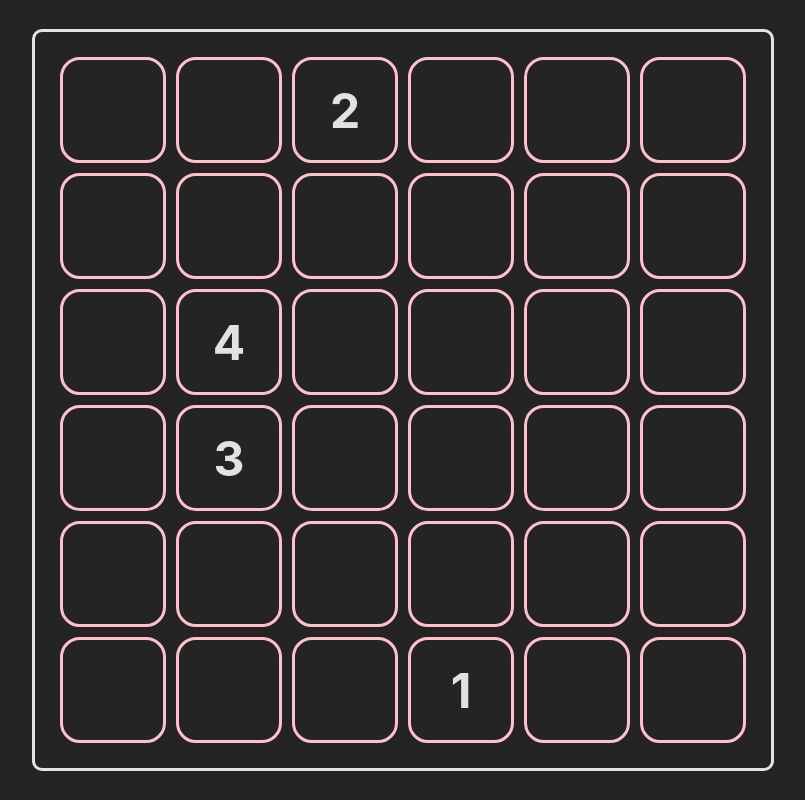
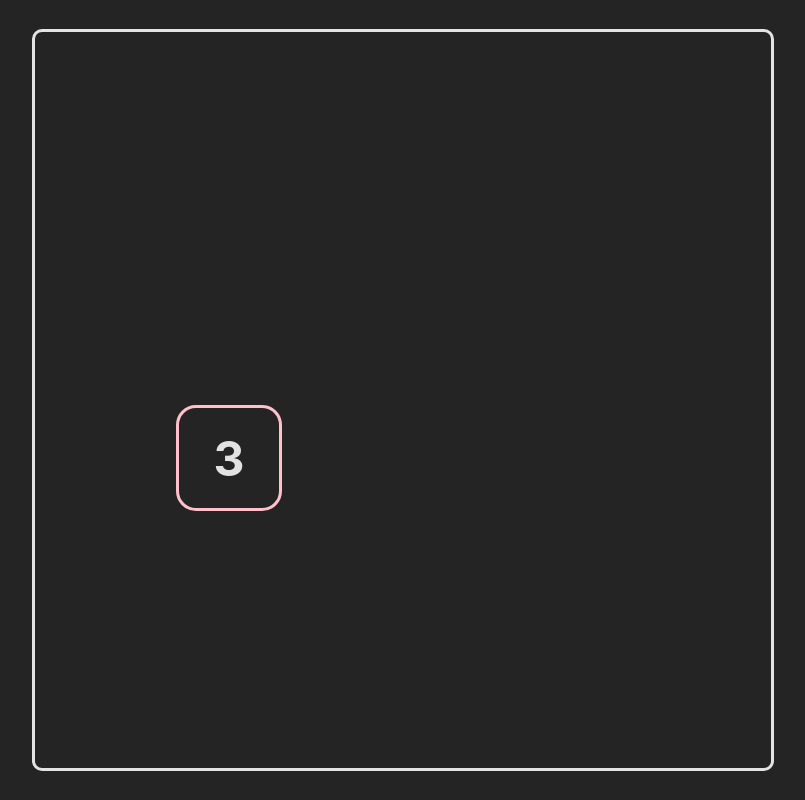
Before and after one commit to hkhaung/webdev-projects, a React (Vite) app in the folder simple-memory-game/simple-memory-game/: page / in a window 1280 px wide. Shown: the whole page, without its empty margins (237-1042 px from the left). Built offline with nearby package versions, Linux system fonts and the light colour scheme.

Commit message:
reorganized code - idle and game boards working
todo: implement game logic

```diff
--- a/simple-memory-game/simple-memory-game/src/App.jsx
+++ b/simple-memory-game/simple-memory-game/src/App.jsx
@@ -1,29 +1,20 @@
 import { useState, useEffect } from 'react';
 import './App.css'
 import Level from './components/Level/Level';
-import Board from './components/Board/Board';
 
 function App() {
-  const [gameStarted, setGameStarted] = useState(false);
+  const [winLose, setWinLose] = useState(null);
   const [level, setLevel] = useState(0);
+
+  useEffect(() => {
+    if (winLose === 1) {
+      setLevel((prevLevel) => prevLevel + 1);
+    }
+  }, [winLose]);
 
   return (
     <>
-      {/* <div className={`menu ${gameStarted} ? 'display-none' : ''`}>
-        <Board
-          started={gameStarted}
-          setStarted={setGameStarted}
-          maxNumber={18}
-          totalCells={36}
-        />
-      </div> */}
-
-      <div className='game'>
-        {/* {gameStarted && (
-          <Level started={gameStarted} setStarted={setGameStarted} level={level} />
-        )} */}
-        <Level started={gameStarted} setStarted={setGameStarted} level={level} />
-      </div>
+      <Level level={level} setWinLose={setWinLose} />
     </>
   )
 }
--- a/simple-memory-game/simple-memory-game/src/components/Board/Board.css
+++ b/simple-memory-game/simple-memory-game/src/components/Board/Board.css
@@ -94,3 +94,34 @@
 .flipped {
   visibility: hidden;
 }
+
+
+/* timer bar styling */
+.timerbar {
+  width: 100%;
+  height: 20px;
+  border: solid 1px;
+  border-radius: 10px;
+  color: transparent;
+  background-color: #e0e0e0;
+  overflow: hidden;
+
+  margin-bottom: 25px;
+}
+
+.timerbar div {
+  height: 100%;
+  width: 100%;
+  border-radius: 10px;
+  background-color: pink;
+  animation: fill 10s linear backwards;
+}
+
+@keyframes fill {
+  from {
+    width: 125%;
+  }
+  to {
+    width: 0%;
+  }
+}
--- a/simple-memory-game/simple-memory-game/src/components/Board/Board.jsx
+++ b/simple-memory-game/simple-memory-game/src/components/Board/Board.jsx
@@ -1,7 +1,7 @@
 import { useEffect, useState, useMemo } from 'react';
 import './Board.css';
 
-function TimerBar( {isVisible}) {
+function TimerBar({ isVisible=false }) {
   return (
     <>
       <div className={`timerbar ${isVisible ? 'visible' : 'hidden'}`}>
@@ -11,56 +11,36 @@ function TimerBar( {isVisible}) {
   )
 }
 
-function Card( { textNumber='', isVisible=false, setFlippedCards, setBoardVisible } ) {
+function Card( { textNumber='', isVisible=true } ) {
   const [isFlipped, setIsFlipped] = useState(false);
 
   function handleFlip() {
-    setIsFlipped(false);
-
-    let isSequential = true;
-    setFlippedCards((prevNum) => {
-      if (prevNum !== Number(textNumber)) {
-        isSequential = false;
+    setIsFlipped((prev) => !prev);
   }
 
-      if (!isSequential) {
-        setBoardVisible(false);
-      }
-
-      prevNum = Number(textNumber);
-      return prevNum;
-    });
-  }
-
-  useEffect(() => {
-    const timer = setTimeout(() => {
-      setIsFlipped(true);
-    }, 10000);
-
-    return () => clearTimeout(timer);
-  }, []);
-
   return (
-    <div
-      className={`card`}
-      onClick={handleFlip}
-    >
-      {!isVisible && (<div>{textNumber}</div>)}
+    <>
     {isVisible && (
-        <div className={`${isFlipped ? 'hidden' : 'visible'}`}>
+      <div className='card'>
         {textNumber}
       </div>
     )}
+
+    {!isVisible && (
+      <div className='card' onClick={handleFlip}>
+        <div className={`${isFlipped ? 'visible' : 'hidden'}`}>{textNumber}</div>
       </div>
+    )}
+    </>
   );
 }
 
-function Board({ started, setStarted, maxNumber=4, totalCells=36 }) {
+function Board({ maxNumber, setWinLose }) {
   function handleStart() {
     setIsFlipping(false);
-    setIsHoverActive(false);
-    setStarted(true);
-    setTimerVisible(true);
+    setVisibleTimer(true);
+    setGameStarted(true);
+    setShowAllCards(true);
 
     setTimeout(() => {
       setVisibleCard(null);
@@ -69,24 +49,9 @@ function Board({ started, setStarted, maxNumber=4, totalCells=36 }) {
     clearInterval();
   }
 
-  function handleChances() {
-    setTimerVisible(false);
-    setBoardVisible(true);
-    setStarted(true);
-    setChancesLeft(chancesLeft - 1);
-  }
-
-  const [visibleCard, setVisibleCard] = useState(0);
-  const [isFlipping, setIsFlipping] = useState(true);
-  const [isHoverActive, setIsHoverActive] = useState(true);
-
-  const [timerVisible, setTimerVisible] = useState(false);
-  const [boardVisible, setBoardVisible] = useState(true);
-  const [chancesLeft, setChancesLeft] = useState(2);
-  const [flippedCardsSequential, setFlippedCardsSequential] = useState(1);
-
   // Generate cardsArray and randomly populate gridArray once using useMemo
   // only recompute if maxNumber or totalCells change
+  const totalCells = 36;
   const { gridArray, numberIndices } = useMemo(() => {
     const cardsArray = Array.from({ length: maxNumber }, (_, i) => i + 1);
     const gridArray = Array.from({ length: totalCells }, () => null);
@@ -106,6 +71,11 @@ function Board({ started, setStarted, maxNumber=4, totalCells=36 }) {
   }, [maxNumber, totalCells]);
 
 
+  const [gameStarted, setGameStarted] = useState(false);
+
+  // visual board + interval
+  const [visibleCard, setVisibleCard] = useState(0);
+  const [isFlipping, setIsFlipping] = useState(true);
   useEffect(() => {
     if (!isFlipping) return;
 
@@ -116,56 +86,65 @@ function Board({ started, setStarted, maxNumber=4, totalCells=36 }) {
     return () => clearInterval(interval);
   }, [isFlipping, numberIndices.length]);
 
+  // timer
+  const [visibleTimer, setVisibleTimer] = useState(false);
   useEffect(() => {
-    const timer = setTimeout(() => {
-      setTimerVisible(false);
+    if (gameStarted) {
+      setTimeout(() => {
+        setVisibleTimer(false);
       }, 10000);
-    return () => clearTimeout(timer);
-  }, []);
+    }
+  });
 
+  // game started
+  const [showAllCards, setShowAllCards] = useState(false)
+  useEffect(() => {
+    if (showAllCards) {
+      setTimeout(() => {
+        setShowAllCards(false);
+      }, 10000);
+    }
+  })
 
   return (
     <>
-      {timerVisible && (<TimerBar isVisible={timerVisible} />)}
-
-      {boardVisible && (
+      {!gameStarted && (
         <div className='board'>
-          <div className={`grid-container ${isHoverActive ? 'hover-enabled' : ''}`}>
+          <div className='grid-container hover-enabled'>
             {gridArray.map((value, index) => (
-                <div key={index} className={`grid-item`}>
+              <div key={index} className={`grid-item ${numberIndices[visibleCard] === index ? 'visible' : 'hidden'}`}>
                 <Card
                   textNumber={value ? value.toString() : ''}
-                    isVisible={started}
-                    setFlippedCards={setFlippedCardsSequential}
-                    setBoardVisible={setBoardVisible}
                 />
               </div>
             ))}
-            {isHoverActive && (
-              <button className="start-btn" onClick={handleStart}>Start</button>
-            )}
+            <button className='start-btn' onClick={handleStart}>Start</button>
           </div>
         </div>
       )}
 
-      {!boardVisible && (
-        <div className="chances-container">
-          {chancesLeft > 0 && (
+      {gameStarted && (
         <>
-              <div>Chances left:{chancesLeft}</div>
-              <button onClick={handleChances}>Continue</button>
+          <TimerBar isVisible={visibleTimer} />
+
+          <div className='board'>
+            <div className='grid-container'>
+              {gridArray.map((value, index) => (
+                <>
+                  <div key={index} className={`grid-item`}>
+                    <Card
+                      textNumber={value ? value.toString() : ''}
+                      isVisible={showAllCards}
+                    />
+                  </div>
+                </>
+              ))}
+            </div>
+          </div>
         </>
       )}
-          {chancesLeft === 0 && (
-            <>
-              <div>Game Over</div>
-              <button onClick={handleChances}>Restart</button>
     </>
-          )}
-        </div>
-      )}
-    </>
-  );
+  )
 }
 
 export default Board;
--- a/simple-memory-game/simple-memory-game/src/components/Level/Level.css
+++ b/simple-memory-game/simple-memory-game/src/components/Level/Level.css
@@ -2,33 +2,3 @@
   font-size: 50px;
   border-radius: 25px;
 }
-
-/* timer bar styling */
-.timerbar {
-  width: 100%;
-  height: 20px;
-  border: solid 1px;
-  border-radius: 10px;
-  color: transparent;
-  background-color: #e0e0e0;
-  overflow: hidden;
-
-  margin-bottom: 25px;
-}
-
-.timerbar div {
-  height: 100%;
-  width: 100%;
-  border-radius: 10px;
-  background-color: pink;
-  animation: fill 10s linear backwards;
-}
-
-@keyframes fill {
-  from {
-    width: 125%;
-  }
-  to {
-    width: 0%;
-  }
-}
--- a/simple-memory-game/simple-memory-game/src/components/Level/Level.jsx
+++ b/simple-memory-game/simple-memory-game/src/components/Level/Level.jsx
@@ -2,10 +2,15 @@ import { useState } from 'react';
 import './Level.css';
 import Board from '../Board/Board';
 
+/* A level will consist of two boards
+one will be a board without functionality -> just for show / idle
+the other will be the actual game board
 
-function Level({ started, setStarted, level=0 }) {
-  const [showAllCards, setShowAllCards] = useState(true);
+The visual/idle board will show random cards and the cards will flip in an interval sequentially
+When hovered, it will show a start button and when clicked, idle board will disappear.
 
+*/
+function Level({ level=0, setWinLose }) {
   const startNumber = 4;
   let maxNumber;
   if (level === 0) {
@@ -16,9 +21,7 @@ function Level({ started, setStarted, level=0 }) {
 
   return (
     <>
-      <div className={`level lvl-${level}`}>
-        <Board started={started} setStarted={setStarted} maxNumber={maxNumber} />
-      </div>
+      <Board maxNumber={maxNumber} setWinLose={setWinLose}/>
     </>
   )
 }
```
Lines whose indentation alone changed are shown as unchanged.
